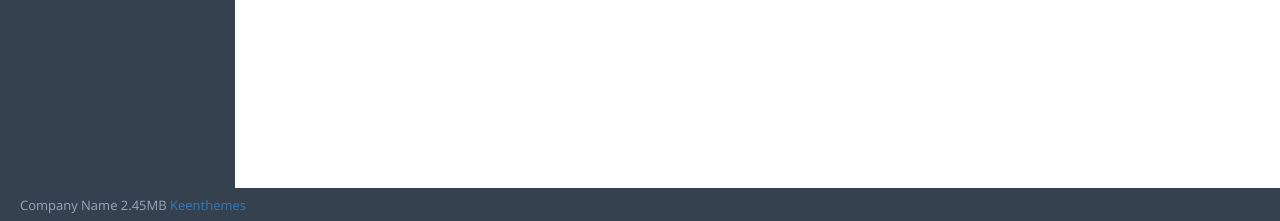
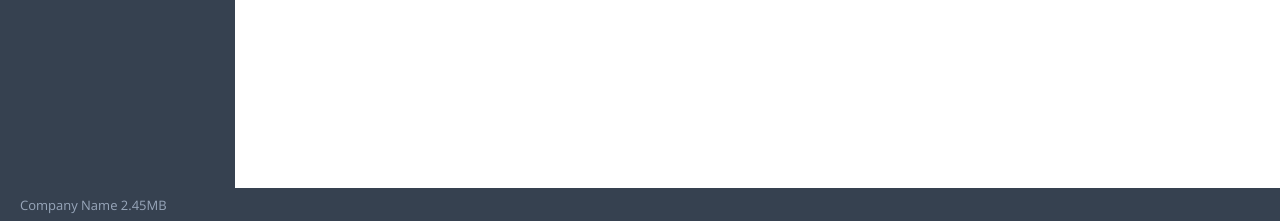
Before and after one commit to prakash-cynexis/test-codeigniter, a CodeIgniter app: page /ci_testing/dashboard in a window 1280 px wide. Shown: the part 579-800 px from the top of the page. Run offline with CodeIgniter, Linux system fonts and the light colour scheme; the visitor is signed in with stand-in values (Sample User, id 1); some libraries are stand-ins or nearby versions.

Commit message:
new admin theme

```diff
--- a/application/views/layout/backend/include/footer.php
+++ b/application/views/layout/backend/include/footer.php
@@ -2,7 +2,6 @@
 </div>
 <div class="page-footer">
     <div class="page-footer-inner"> <?= COMPANY_NAME ?> {memory_usage}
-        <a target="_blank" href="http://keenthemes.com">Keenthemes</a>
     </div>
     <div class="scroll-to-top">
         <i class="icon-arrow-up"></i>
```
